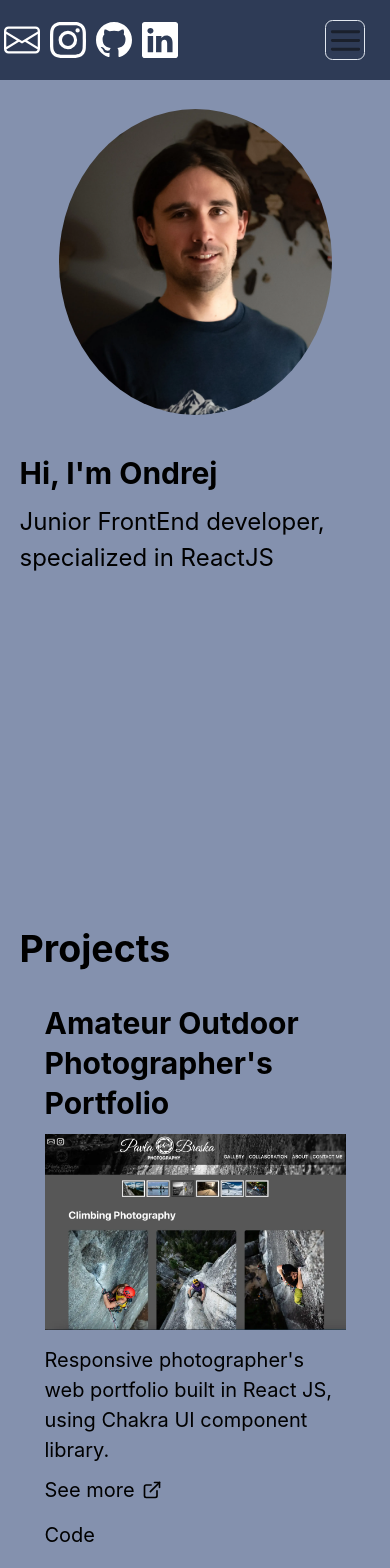
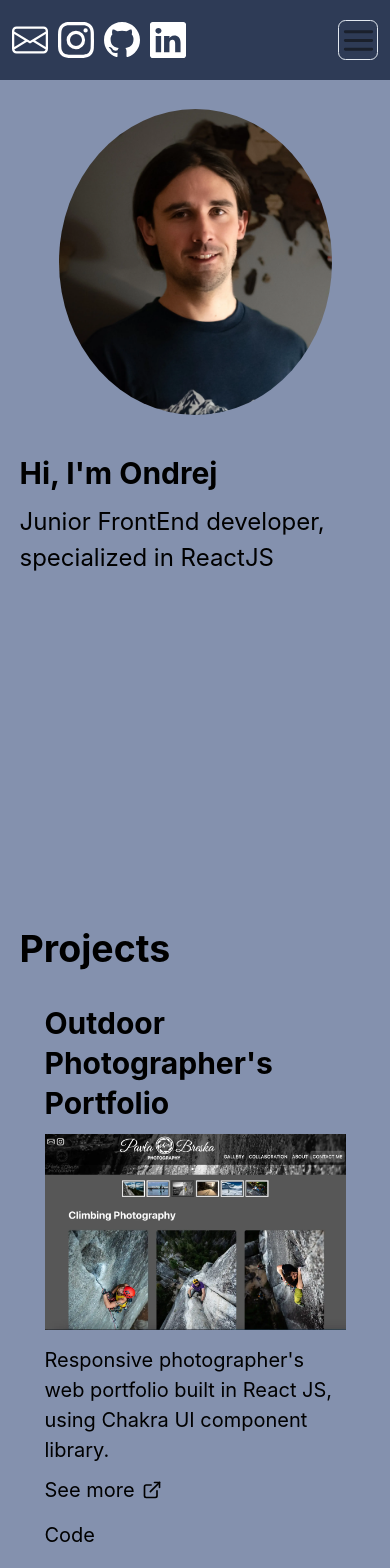
Before and after one commit to Straces1/portfolio, a React (Vite) app: page / in a window 390 px wide. Shown: the top 1568 px of the page. Built offline with nearby package versions, Linux system fonts and the light colour scheme.

Commit message:
finalizing the mobile version

```diff
--- a/src/components/Header.jsx
+++ b/src/components/Header.jsx
@@ -63,8 +63,7 @@ function Header() {
     >
       <Box maxWidth='100vw' margin='0 auto'>
         <HStack
-          pl={{base: '1vw', sm: '2vw', md: '5vw'}}
-          pr='25px'
+          px={{base: '3vw', sm: '5vw', md: '5vw'}}
           py={4}
           justifyContent='space-between'
           alignItems='center'
--- a/src/components/Projects.jsx
+++ b/src/components/Projects.jsx
@@ -13,7 +13,7 @@ function Projects() {
 
     const projects = [
         {
-            heading: "Amateur Outdoor Photographer's Portfolio",
+            heading: "Outdoor Photographer's Portfolio",
             imgSrc: './images/pavla-portfolio.webp',
             text: "Responsive photographer's web portfolio built in React JS, using Chakra UI component library.", // , includes contact form powered by Formik and Yup
             linkPage: 'https://pavlabphoto.org/',
```
